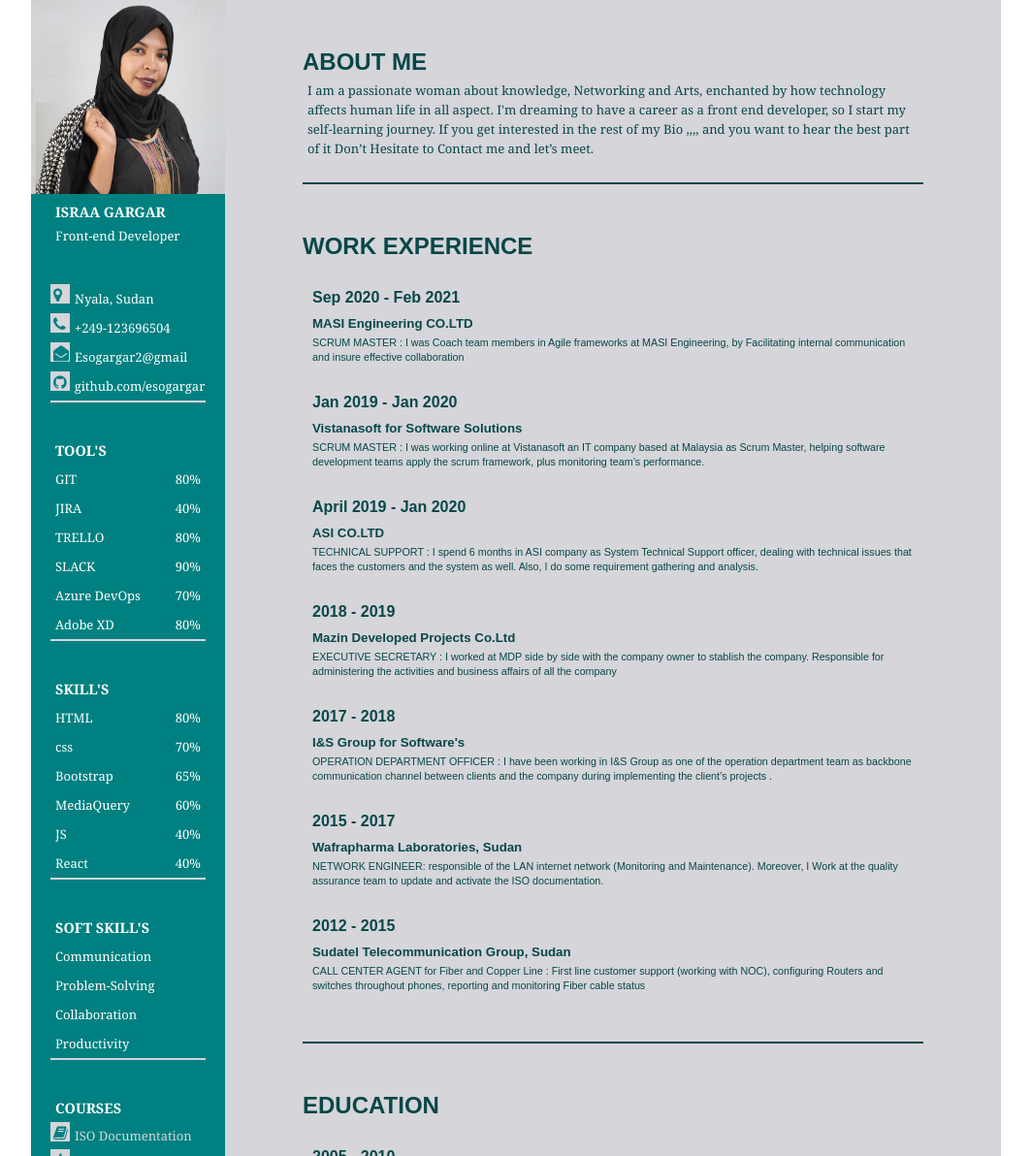
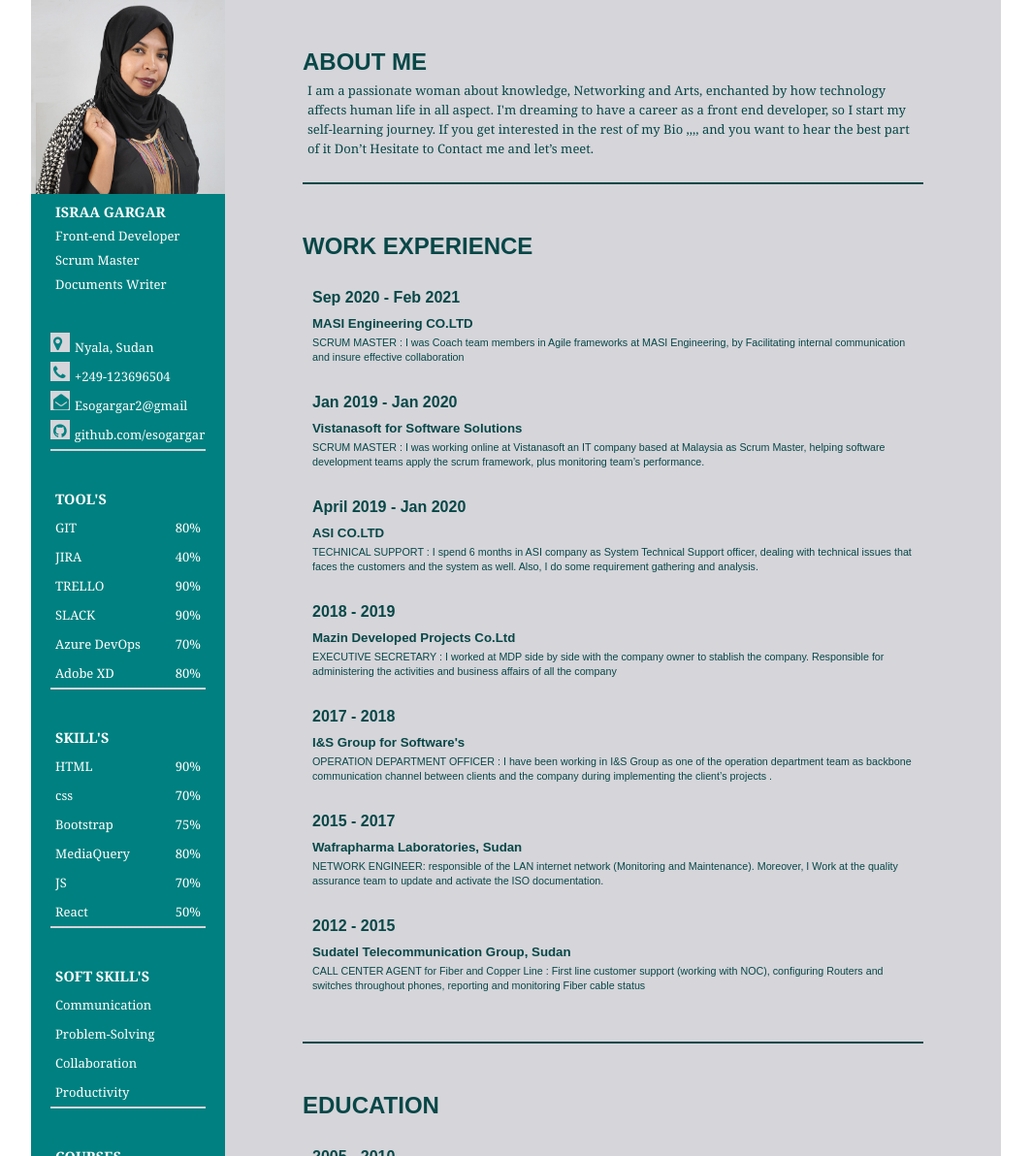
Before and after one commit to Esogargar/gargar-demo, a plain HTML site: page index.html in a window 1280 px wide. Shown: the top 1192 px of the page at 97% size, without its empty margins (108-1171 px from the left). Drawn offline with Linux system fonts and the light colour scheme.

Commit message:
Update Info

```diff
--- a/index.html
+++ b/index.html
@@ -20,6 +20,10 @@
                 <div class="img_text">
                     <h3>ISRAA GARGAR</h3>
                     <p>Front-end Developer</p>
+                    <p>Scrum Master</p>
+                    <p>Documents Writer </p>
+
+
                 </div>
             </div>
             <!-- adress + contacts -->
@@ -70,7 +74,7 @@
                 </div>
                 <div class="skill">
                     <p> TRELLO</p>
-                    <p> 80%</p>
+                    <p> 90%</p>
                 </div>
                 <div class="skill">
                     <p> SLACK</p>
@@ -91,7 +95,7 @@
                 <h3> SKILL'S </h3>
                 <div class="skill">
                     <p> HTML</p>
-                    <p> 80%</p>
+                    <p> 90%</p>
                 </div>
                 <div class="skill">
                     <p> css</p>
@@ -99,20 +103,20 @@
                 </div>
                 <div class="skill">
                     <p> Bootstrap </p>
-                    <p> 65%</p>
+                    <p> 75%</p>
                 </div>
                 <div class="skill">
                     <p> MediaQuery</p>
-                    <p> 60%</p>
+                    <p> 80%</p>
                 </div>
                 <div class="skill">
                     <p> JS</p>
-                    <p> 40%</p>
+                    <p> 70%</p>
                 </div>
 
                 <div class="skill">
                     <p> React </p>
-                    <p> 40%</p>
+                    <p> 50%</p>
                 </div>
             </div>
 
```
